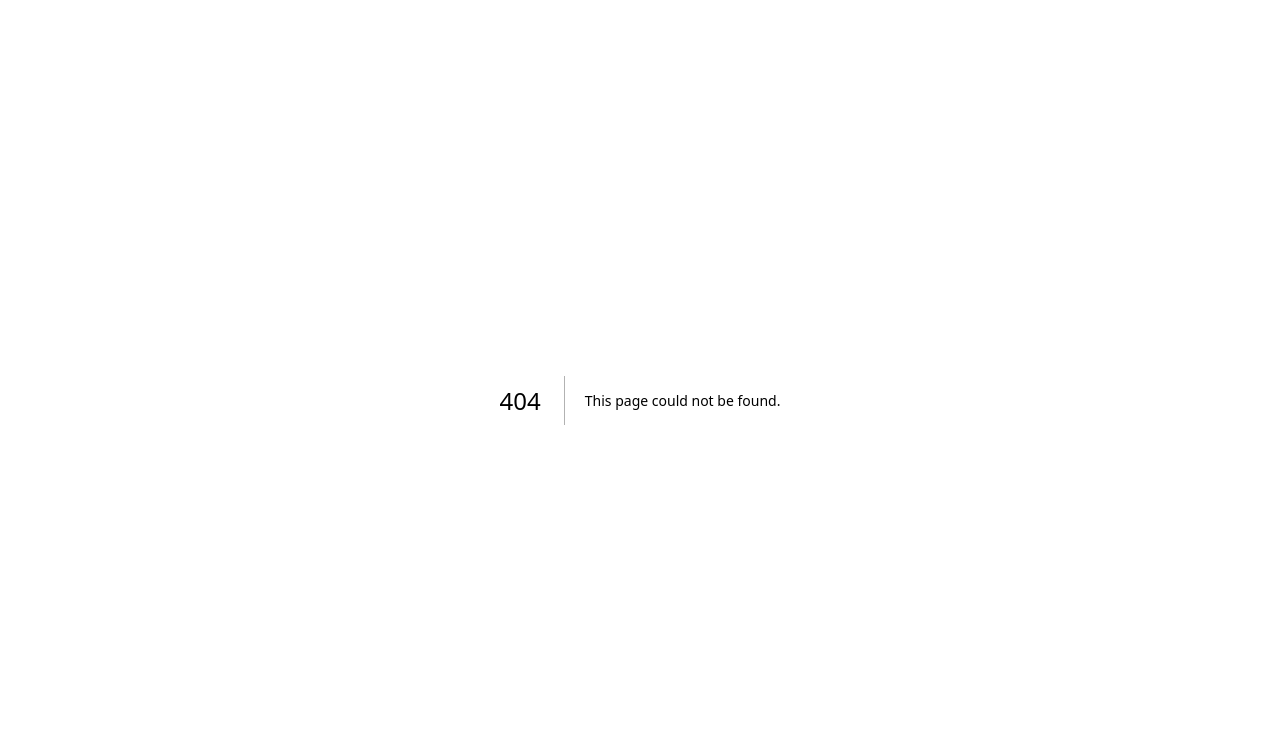
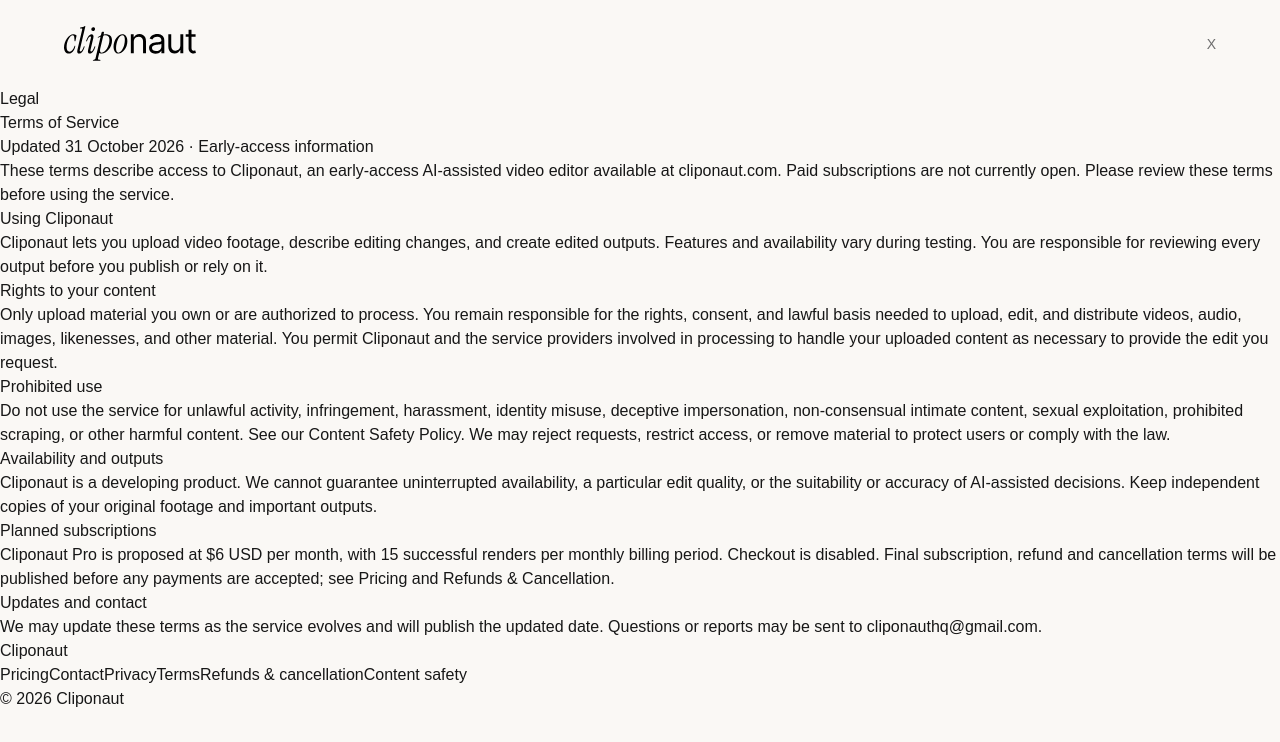
Before and after one commit to mohdayaan007/promptcut-mvp, a Next.js app: page /terms in a window 1280 px wide. Before the commit this address had no page. Shown: the top 742 px of the page. Built offline with nearby package versions, Linux system fonts and the light colour scheme; a web font is replaced by a local one.

Commit message:
feat(public): prepare review-ready nontransactional pricing and information pages

```diff
--- /dev/null
+++ b/src/app/terms/page.js
@@ -0,0 +1,17 @@
+import { PolicyPage } from "@/components/cliponaut/MarketingLayout";
+export const metadata = { title: "Terms of Service — Cliponaut" };
+export default function Terms() { return <PolicyPage eyebrow="Legal" title="Terms of Service">
+  <p>These terms describe access to Cliponaut, an early-access AI-assisted video editor available at cliponaut.com. Paid subscriptions are not currently open. Please review these terms before using the service.</p>
+  <h2>Using Cliponaut</h2>
+  <p>Cliponaut lets you upload video footage, describe editing changes, and create edited outputs. Features and availability vary during testing. You are responsible for reviewing every output before you publish or rely on it.</p>
+  <h2>Rights to your content</h2>
+  <p>Only upload material you own or are authorized to process. You remain responsible for the rights, consent, and lawful basis needed to upload, edit, and distribute videos, audio, images, likenesses, and other material. You permit Cliponaut and the service providers involved in processing to handle your uploaded content as necessary to provide the edit you request.</p>
+  <h2>Prohibited use</h2>
+  <p>Do not use the service for unlawful activity, infringement, harassment, identity misuse, deceptive impersonation, non-consensual intimate content, sexual exploitation, prohibited scraping, or other harmful content. See our <a href="/safety">Content Safety Policy</a>. We may reject requests, restrict access, or remove material to protect users or comply with the law.</p>
+  <h2>Availability and outputs</h2>
+  <p>Cliponaut is a developing product. We cannot guarantee uninterrupted availability, a particular edit quality, or the suitability or accuracy of AI-assisted decisions. Keep independent copies of your original footage and important outputs.</p>
+  <h2>Planned subscriptions</h2>
+  <p>Cliponaut Pro is proposed at $6 USD per month, with 15 successful renders per monthly billing period. Checkout is disabled. Final subscription, refund and cancellation terms will be published before any payments are accepted; see <a href="/pricing">Pricing</a> and <a href="/refunds">Refunds & Cancellation</a>.</p>
+  <h2>Updates and contact</h2>
+  <p>We may update these terms as the service evolves and will publish the updated date. Questions or reports may be sent to <a href="mailto:cliponauthq@gmail.com">cliponauthq@gmail.com</a>.</p>
+</PolicyPage>; }
```
